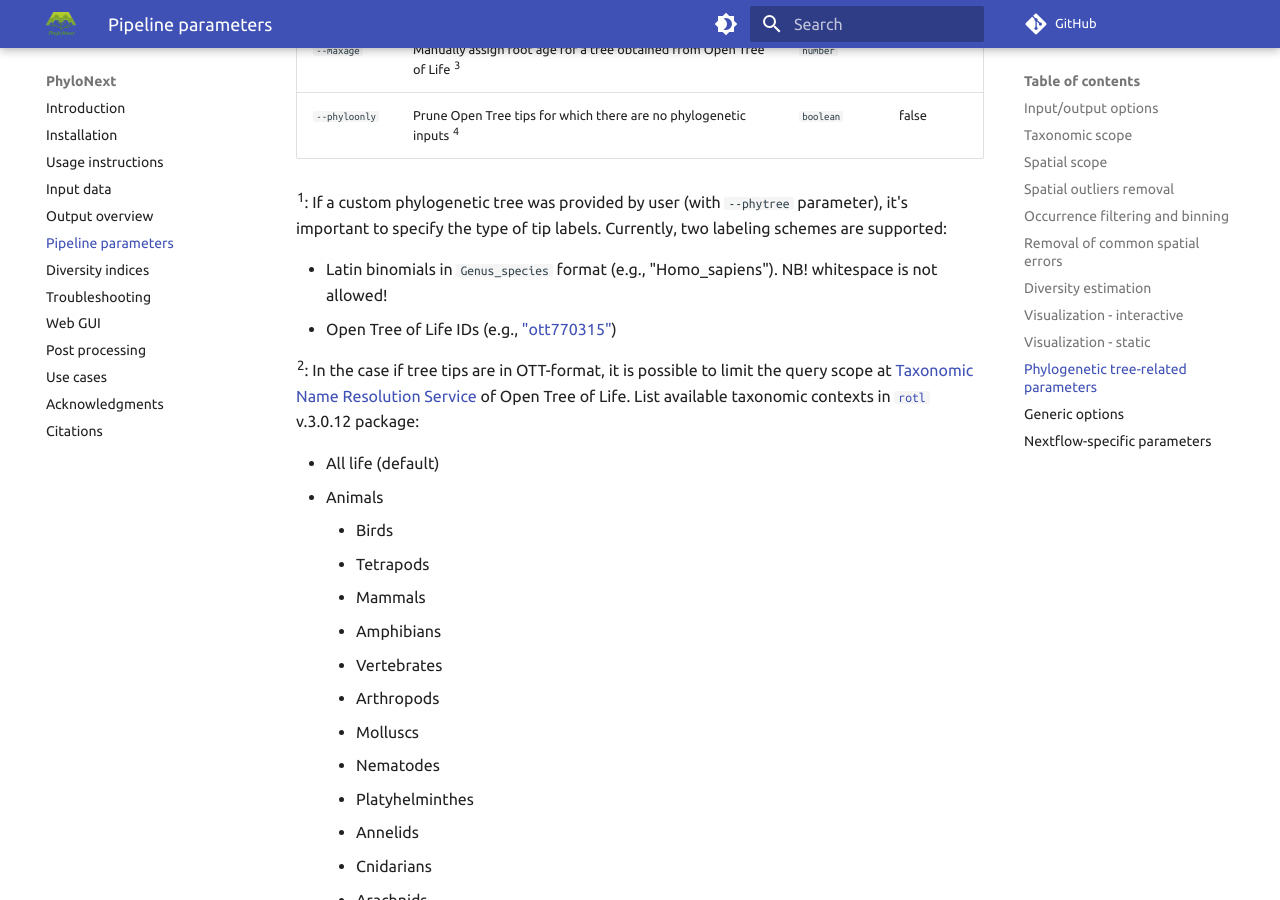
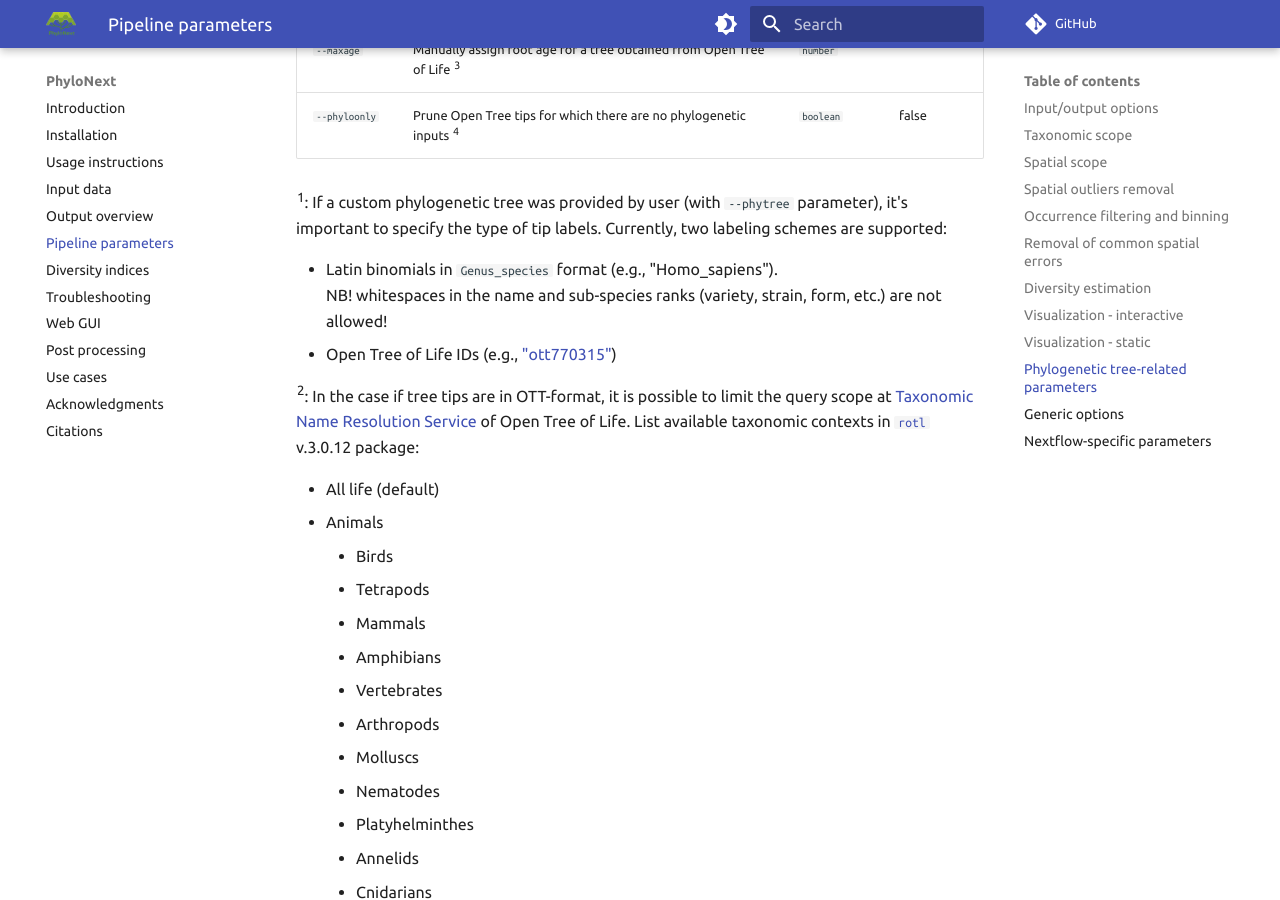
Before and after one commit to vmikk/phylonext_manual, an MkDocs documentation site: the page built from docs/parameters.md, in a window 1280 px wide and 900 px high, scrolled down 16136 px. Built offline with MkDocs 1.6.1 and Material for MkDocs 9.7.7, drawn with Linux system fonts in a browser that asks for light colours; comment, search, counter and statistics services are not loaded.

Commit message:
upd Latin binomials info

```diff
--- a/docs/parameters.md
+++ b/docs/parameters.md
@@ -426,7 +426,8 @@ Interactive visualization depends on [Leaflet library](https://leafletjs.com/).
     it's important to specify the type of tip labels.
     Currently, two labeling schemes are supported:
 
-- Latin binomials in `Genus_species` format (e.g., "Homo_sapiens"). NB! whitespace is not allowed!
+- Latin binomials in `Genus_species` format (e.g., "Homo_sapiens").
+    NB! whitespaces in the name and sub-species ranks (variety, strain, form, etc.) are not allowed!
 - Open Tree of Life IDs (e.g., ["ott770315"](https://tree.opentreeoflife.org/taxonomy/browse?id=770315))
 
 ^2^:
```
